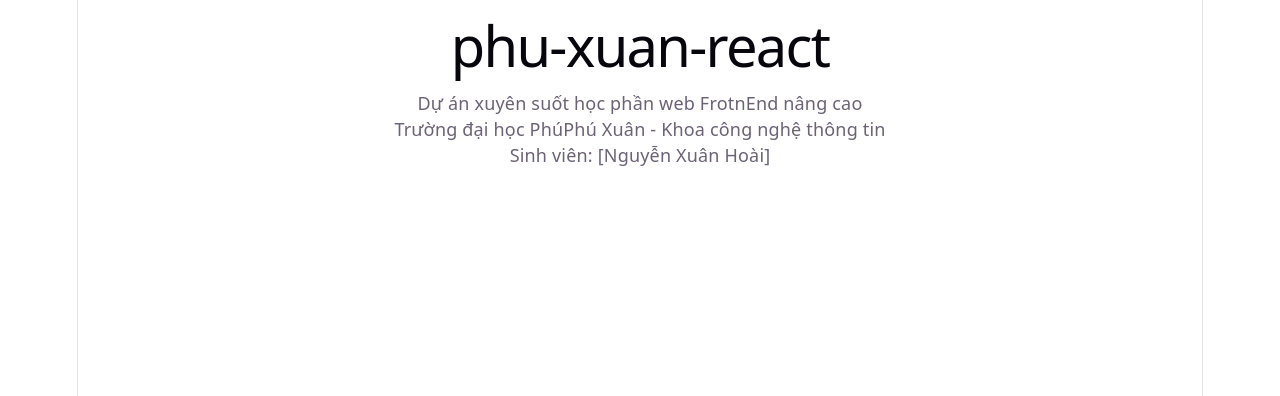
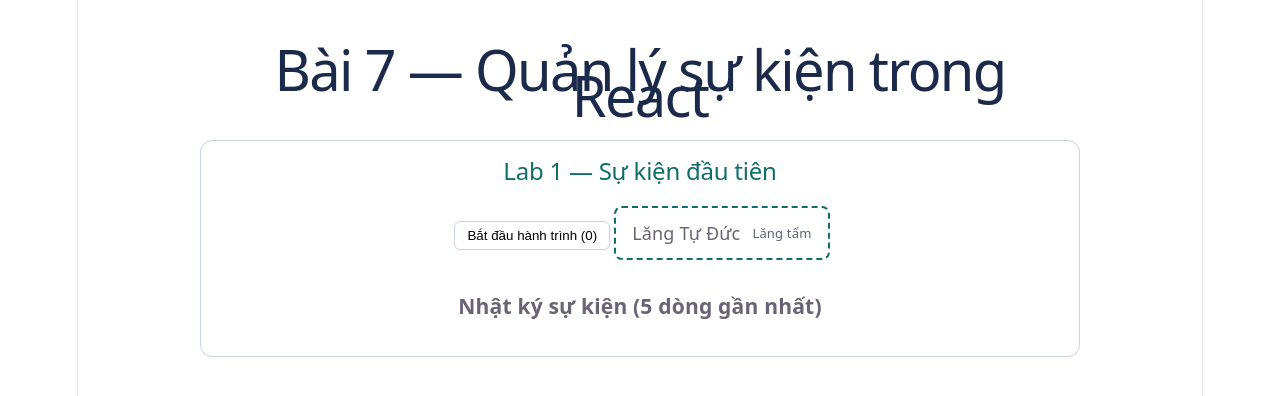
Before and after one commit to xuanhoai3152007-cmd/phu-xuan-react, a React (Vite) app: page / in a window 1280 px wide. Shown: the top 396 px of the page. Built offline with nearby package versions, Linux system fonts and the light colour scheme.

Commit message:
feat: bai 7 lab 1 su kien dau tien va doi tuong su kien

```diff
--- a/src/App.tsx
+++ b/src/App.tsx
@@ -1,12 +1,7 @@
+import Bai7Page from './pages/Bai7Page'
+
 function App() {
-  return (
-    <div>
-      <h1>phu-xuan-react</h1>
-      <p>Dự án xuyên suốt học phần web FrotnEnd nâng cao</p>
-      <p>Trường đại học PhúPhú Xuân - Khoa công nghệ thông tin</p>
-      <p>Sinh viên: [Nguyễn Xuân Hoài]</p>
-    </div>
- )
+  return <Bai7Page />
 }
 
 export default App
--- /dev/null
+++ b/src/components/Bai7/ThuSuKien.tsx
@@ -0,0 +1,55 @@
+import { useRef, useState, type MouseEvent } from 'react'
+
+interface DongNhatKy {
+  id: number
+  noiDung: string
+}
+
+export default function ThuSuKien() {
+  const [soLanBam, setSoLanBam] = useState(0)
+  const [nhatKy, setNhatKy] = useState<DongNhatKy[]>([])
+  const demId = useRef(0) // bộ đếm id cho mỗi dòng nhật ký (Bài 6)
+
+  // Hàm tiện ích: thêm một dòng lên đầu nhật ký, giữ tối đa 5 dòng
+  function ghiNhatKy(noiDung: string) {
+    demId.current += 1
+    const dong: DongNhatKy = { id: demId.current, noiDung }
+    setNhatKy((truoc) => [dong, ...truoc].slice(0, 5))
+  }
+
+  function handleBamNut() {
+    setSoLanBam((so) => so + 1)
+    ghiNhatKy('Bấm nút "Bắt đầu hành trình"')
+  }
+
+  function handleBamThe(e: MouseEvent<HTMLDivElement>) {
+    ghiNhatKy(
+      'type=' +
+        e.type +
+        ' | target=' +
+        (e.target as HTMLElement).tagName +
+        ' | currentTarget=' +
+        e.currentTarget.tagName
+    )
+  }
+
+  return (
+    <section className="lab">
+      <h2>Lab 1 — Sự kiện đầu tiên</h2>
+
+      <button onClick={handleBamNut}>Bắt đầu hành trình ({soLanBam})</button>
+
+      <div className="the-thu" onClick={handleBamThe}>
+        <span className="ten">Lăng Tự Đức</span>
+        <span className="loai">Lăng tẩm</span>
+      </div>
+
+      <h3>Nhật ký sự kiện (5 dòng gần nhất)</h3>
+      <ol className="nhat-ky">
+        {nhatKy.map((dong) => (
+          <li key={dong.id}>{dong.noiDung}</li>
+        ))}
+      </ol>
+    </section>
+  )
+}
--- /dev/null
+++ b/src/pages/Bai7Page.tsx
@@ -0,0 +1,11 @@
+import '../styles/Bai7.css'
+import ThuSuKien from '../components/Bai7/ThuSuKien'
+
+export default function Bai7Page() {
+  return (
+    <main className="trang-bai7">
+      <h1>Bài 7 — Quản lý sự kiện trong React</h1>
+      <ThuSuKien />
+    </main>
+  )
+}
--- /dev/null
+++ b/src/styles/Bai7.css
@@ -0,0 +1,160 @@
+/* Bảng màu Ocean-depth dùng chung của khoá học */
+:root {
+  --navy: #1b2a4a;
+  --teal: #0f6e6a;
+  --amber: #b8860b;
+  --vien: #c9d3de;
+}
+
+.trang-bai7 {
+  max-width: 880px;
+  margin: 0 auto;
+  padding: 24px;
+  font-family: system-ui, sans-serif;
+}
+.trang-bai7 h1 {
+  color: var(--navy);
+}
+.lab {
+  border: 1px solid var(--vien);
+  border-radius: 12px;
+  padding: 16px 20px;
+  margin: 20px 0;
+}
+.lab h2 {
+  color: var(--teal);
+  margin-top: 0;
+}
+button {
+  cursor: pointer;
+  margin: 4px;
+  padding: 6px 12px;
+  border-radius: 6px;
+  border: 1px solid var(--vien);
+  background: #fff;
+}
+button:disabled {
+  opacity: 0.5;
+  cursor: not-allowed;
+}
+
+/* Lab 1 */
+.the-thu {
+  display: inline-flex;
+  gap: 12px;
+  padding: 12px 16px;
+  margin: 12px 0;
+  border: 2px dashed var(--teal);
+  border-radius: 8px;
+  cursor: pointer;
+}
+.nhat-ky {
+  font-family: monospace;
+  font-size: 14px;
+}
+
+/* Lab 2 */
+.thanh-loc button.dang-loc {
+  background: var(--navy);
+  color: #fff;
+}
+.ds-dia-danh {
+  list-style: none;
+  padding: 0;
+}
+.the-dia-danh label {
+  display: flex;
+  gap: 10px;
+  align-items: center;
+  padding: 8px 12px;
+  margin: 6px 0;
+  border: 1px solid var(--vien);
+  border-radius: 8px;
+  cursor: pointer;
+}
+.the-dia-danh.dang-chon label {
+  background: #e8f4f3;
+  border-color: var(--teal);
+}
+.loai {
+  margin-left: auto;
+  font-size: 13px;
+  color: #5a6475;
+}
+.lich-trinh {
+  font-weight: 600;
+  color: var(--navy);
+}
+
+/* Lab 3 */
+.luoi-the {
+  display: grid;
+  gap: 12px;
+  grid-template-columns: repeat(auto-fill, minmax(240px, 1fr));
+}
+.the-mo-rong {
+  border: 1px solid var(--vien);
+  border-radius: 10px;
+  padding: 12px;
+  cursor: pointer;
+}
+.the-mo-rong.dang-mo {
+  border-color: var(--amber);
+  background: #fbf4e4;
+}
+.the-mo-rong h3 {
+  margin: 0 0 4px;
+  font-size: 17px;
+}
+.thong-ke {
+  color: #5a6475;
+}
+
+/* Lab 4 */
+.form-tim {
+  position: relative;
+  display: flex;
+  gap: 6px;
+}
+.form-tim input {
+  flex: 1;
+  padding: 8px 10px;
+  border-radius: 6px;
+  border: 1px solid var(--vien);
+}
+.goi-y {
+  position: absolute;
+  top: 100%;
+  left: 0;
+  padding: 4px;
+  background: #fff;
+  border: 1px solid var(--vien);
+  border-radius: 8px;
+  z-index: 10;
+}
+
+/* Lab 5 */
+.ds-mon-yeu-thich li {
+  display: flex;
+  justify-content: space-between;
+  align-items: center;
+  padding: 8px 12px;
+  margin: 6px 0;
+  background: #fff;
+  cursor: grab;
+  border: 1px solid var(--vien);
+  border-radius: 8px;
+}
+.ds-mon-yeu-thich li:focus {
+  outline: 3px solid var(--teal);
+}
+.ds-mon-yeu-thich li.dang-keo {
+  opacity: 0.4;
+}
+.ds-mon-yeu-thich li.vi-tri-tha {
+  border-top: 3px solid var(--amber);
+}
+.thong-bao {
+  min-height: 1.4em;
+  color: var(--teal);
+}
```
Also changed, not shown: 1 other file (tests, documents, lock files or other folders).
